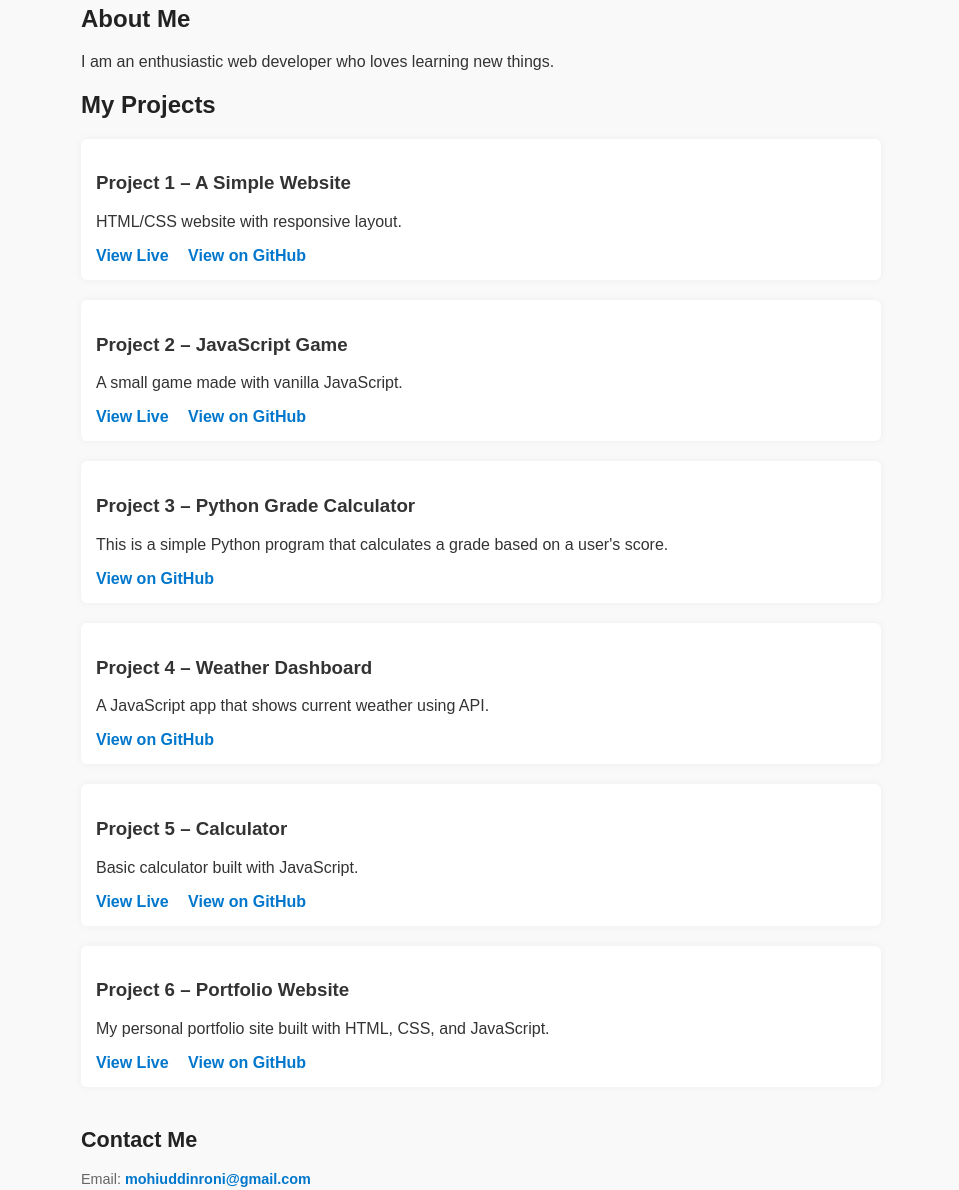
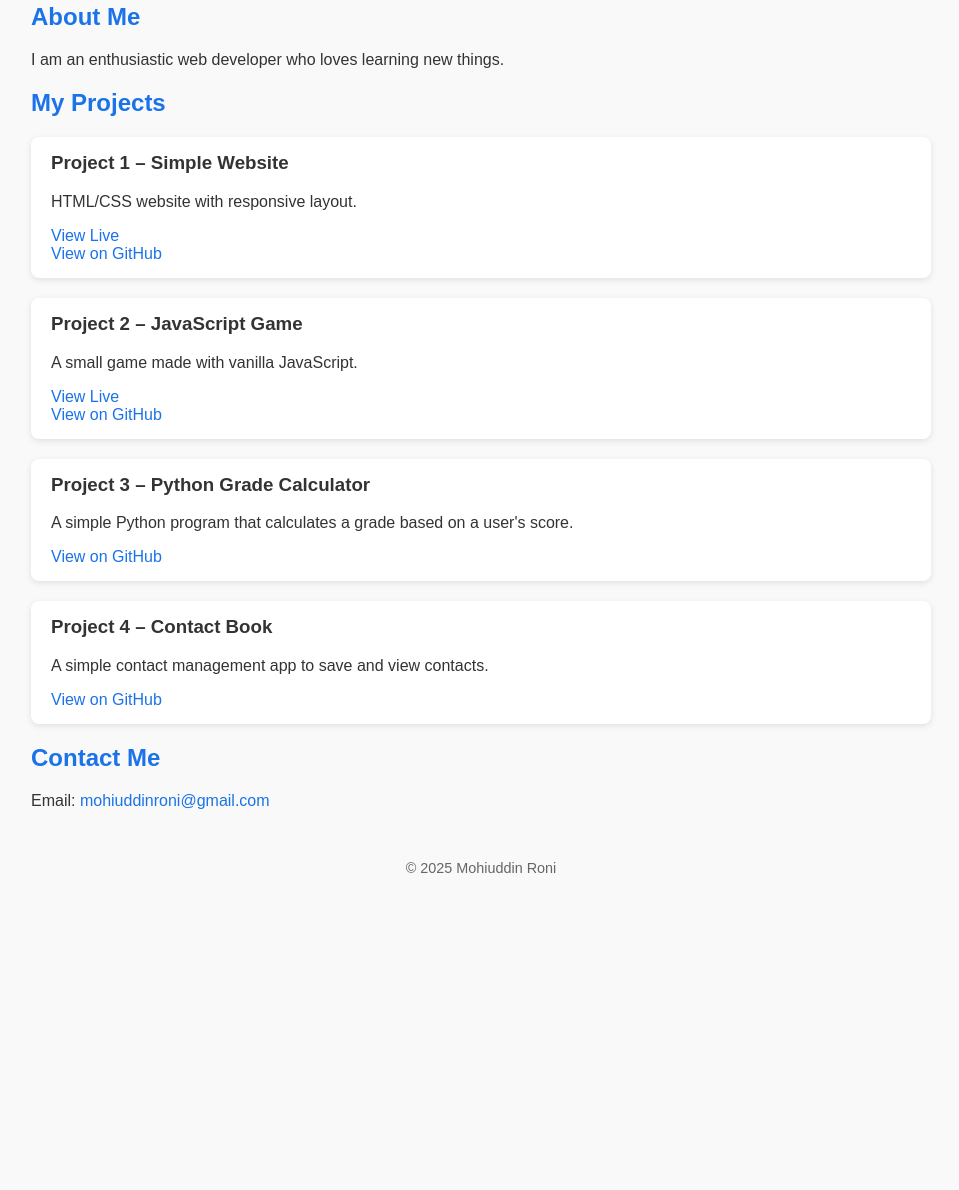
Before and after one commit to roni450/my-portfolio, a plain HTML site: page index.html in a window 1280 px wide. Shown: the part 133-1323 px from the top of the page, without its empty margins (159-1118 px from the left). After the commit the page ends 1049 px from the top, so only its background shows below. Drawn offline with Linux system fonts and the light colour scheme.

Commit message:
Add files via upload

```diff
--- a/index.html
+++ b/index.html
@@ -3,100 +3,94 @@
 <head>
   <meta charset="UTF-8" />
   <meta name="viewport" content="width=device-width, initial-scale=1" />
-<title>Mohiuddin Roni Portfolio</title>
+  <title>Mohiuddin Roni - Portfolio</title>
   <style>
     body {
       font-family: Arial, sans-serif;
-    padding: 20px;
-    max-width: 800px;
-    margin: auto;
-    background: #f9f9f9;
+      max-width: 900px;
+      margin: 40px auto;
+      padding: 0 20px;
+      background-color: #f9f9f9;
       color: #333;
     }
     h1, h2 {
-    color: #222;
-  }
-  .project {
-    background: white;
-    padding: 15px;
-    margin-bottom: 20px;
-    border-radius: 6px;
-    box-shadow: 0 0 8px rgba(0,0,0,0.05);
+      color: #1a73e8;
     }
     a {
-    color: #0077cc;
+      color: #1a73e8;
       text-decoration: none;
-    font-weight: bold;
-    margin-right: 15px;
     }
     a:hover {
       text-decoration: underline;
     }
+    .project {
+      background: #fff;
+      padding: 15px 20px;
+      margin-bottom: 20px;
+      border-radius: 8px;
+      box-shadow: 0 2px 6px rgba(0,0,0,0.1);
+    }
+    .project h3 {
+      margin-top: 0;
+    }
     footer {
-    margin-top: 40px;
+      margin-top: 50px;
       font-size: 0.9em;
       color: #666;
+      text-align: center;
     }
   </style>
 </head>
 <body>
-
+  <header>
     <h1>Mohiuddin Roni</h1>
     <p>JavaScript Developer & Web Designer</p>
+  </header>
 
+  <section id="about-me">
     <h2>About Me</h2>
     <p>I am an enthusiastic web developer who loves learning new things.</p>
+  </section>
 
+  <section id="projects">
     <h2>My Projects</h2>
 
     <div class="project">
-  <h3>Project 1 – A Simple Website</h3>
+      <h3>Project 1 – Simple Website</h3>
       <p>HTML/CSS website with responsive layout.</p>
-  <!-- Live demo example: replace with actual if you have -->
-  <a href="https://roni450.github.io/simple-website" target="_blank" rel="noopener">View Live</a>
-  <a href="https://github.com/roni450/simple-website">View on GitHub</a>
+      <a href="https://roni450.github.io/simple-website" target="_blank" rel="noopener noreferrer">View Live</a>
+      <br />
+      <a href="https://github.com/roni450/simple-website" target="_blank" rel="noopener noreferrer">View on GitHub</a>
     </div>
 
     <div class="project">
       <h3>Project 2 – JavaScript Game</h3>
       <p>A small game made with vanilla JavaScript.</p>
-  <!-- Live demo example: replace with actual if you have -->
-  <a href="https://roni450.github.io/js-game" target="_blank" rel="noopener">View Live</a>
-  <a href="https://github.com/roni450/js-game">View on GitHub</a>
+      <a href="https://roni450.github.io/javascript-game" target="_blank" rel="noopener noreferrer">View Live</a>
+      <br />
+      <a href="https://github.com/roni450/javascript-game" target="_blank" rel="noopener noreferrer">View on GitHub</a>
     </div>
 
     <div class="project">
       <h3>Project 3 – Python Grade Calculator</h3>
-  <p>This is a simple Python program that calculates a grade based on a user's score.</p>
-  <!-- No live demo possible for Python CLI program -->
-  <a href="https://github.com/roni450/grade-calculator">View on GitHub</a>
+      <p>A simple Python program that calculates a grade based on a user's score.</p>
+      <a href="https://github.com/roni450/grade-calculator" target="_blank" rel="noopener noreferrer">View on GitHub</a>
     </div>
 
     <div class="project">
-  <h3>Project 4 – Weather Dashboard</h3>
-  <p>A JavaScript app that shows current weather using API.</p>
-  <!-- Remove live link if you don't have live demo -->
-  <a href="https://github.com/roni450/weather-dashboard">View on GitHub</a>
+      <h3>Project 4 – Contact Book</h3>
+      <p>A simple contact management app to save and view contacts.</p>
+      <a href="https://github.com/roni450/contact_book" target="_blank" rel="noopener noreferrer">View on GitHub</a>
     </div>
+  </section>
 
-<div class="project">
-  <h3>Project 5 – Calculator</h3>
-  <p>Basic calculator built with JavaScript.</p>
-  <a href="https://roni450.github.io/calculator" target="_blank" rel="noopener">View Live</a>
-  <a href="https://github.com/roni450/calculator">View on GitHub</a>
-</div>
-
-<div class="project">
-  <h3>Project 6 – Portfolio Website</h3>
-  <p>My personal portfolio site built with HTML, CSS, and JavaScript.</p>
-  <a href="https://roni450.github.io/my-portfolio/" target="_blank" rel="noopener">View Live</a>
-  <a href="https://github.com/roni450/my-portfolio">View on GitHub</a>
-</div>
+  <section id="contact">
+    <h2>Contact Me</h2>
+    <p>Email: <a href="mailto:mohiuddinroni@gmail.com">mohiuddinroni@gmail.com</a></p>
+  </section>
 
   <footer>
-  <h2>Contact Me</h2>
-  <p>Email: <a href="mailto:mohiuddinroni@gmail.com">mohiuddinroni@gmail.com</a></p>
+    <p>&copy; 2025 Mohiuddin Roni</p>
   </footer>
-
 </body>
 </html>
```
Lines whose indentation alone changed are shown as unchanged.
